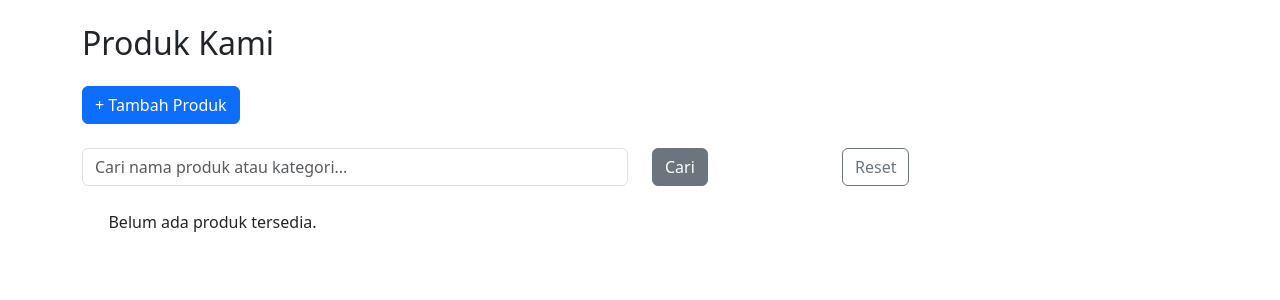
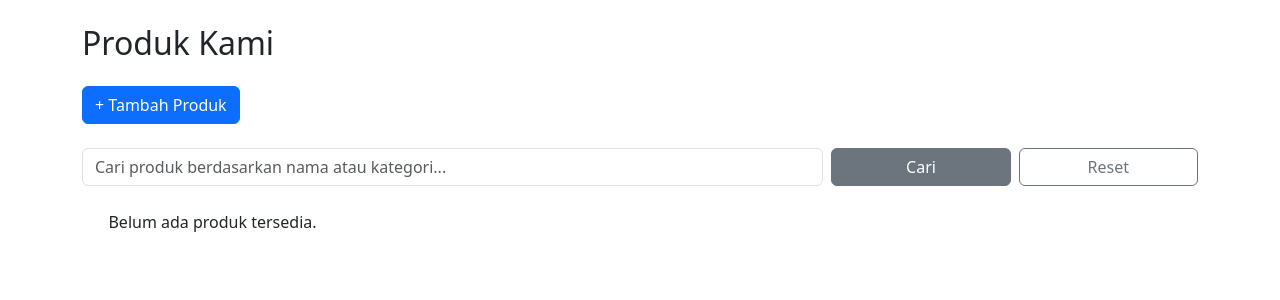
Before and after one commit to rhmdfrds1212/KP_PemesananBarang, a Laravel app: page /produk in a window 1280 px wide. Shown: the part 108-408 px from the top of the page. Run offline with Laravel 12, Linux system fonts and the light colour scheme; data that the repository does not hold is empty; style sheets or scripts are compiled from the project's sources.

Commit message:
revisi halaman produk dan penambahan pada produk/pembayaran

```diff
--- a/Advertising/app/Http/Controllers/ProdukController.php
+++ b/Advertising/app/Http/Controllers/ProdukController.php
@@ -14,6 +14,17 @@ class ProdukController extends Controller
     {
         $produk = Produk::all();
         return view('produk.index')->with('produk', $produk);
+
+         $query = Produk::query();
+
+         if ($request->has('cari') && $request->cari != '') {
+            $query->where('nama', 'like', '%' . $request->cari . '%')
+                ->orWhere('kategori', 'like', '%' . $request->cari . '%');
+        }
+
+        $produks = $query->get();
+
+        return view('produk.index', compact('produks'));
     }
 
     /**
@@ -55,6 +66,13 @@ class ProdukController extends Controller
         }
     }
 
+    public function Pembayaran($id)
+    {
+    $produk = Produk::findOrFail($id);
+    return view('produk.pembayaran', compact('produk'));
+    }
+
+
     /**
      * Display the specified resource.
      */
--- a/Advertising/resources/views/produk/index.blade.php
+++ b/Advertising/resources/views/produk/index.blade.php
@@ -10,17 +10,18 @@
 
     <a href="{{ route('produk.create') }}" class="btn btn-primary mb-4">+ Tambah Produk</a>
 
-    <form action="{{ route('produk.index') }}" method="GET" class="row mb-4">
-    <div class="col-md-6">
-        <input type="text" name="cari" class="form-control" placeholder="Cari nama produk atau kategori..." value="{{ request('cari') }}">
+    <form action="{{ route('produk.index') }}" method="GET" class="row mb-4 g-2 align-items-center">
+    <div class="col-md-8">
+        <input type="text" name="cari" class="form-control" placeholder="Cari produk berdasarkan nama atau kategori..." value="{{ request('cari') }}">
     </div>
-    <div class="col-md-2">
+    <div class="col-md-2 d-grid">
         <button type="submit" class="btn btn-secondary">Cari</button>
     </div>
-    <div class="col-md-2">
+    <div class="col-md-2 d-grid">
         <a href="{{ route('produk.index') }}" class="btn btn-outline-secondary">Reset</a>
     </div>
 </form>
+
 
     <div class="row row-cols-1 row-cols-sm-2 row-cols-md-3 row-cols-lg-4 g-4">
         @forelse ($produk as $item)
@@ -43,6 +44,7 @@
                                 @method('DELETE')
                                 <button type="submit" class="btn btn-sm btn-danger w-100">Hapus</button>
                             </form>
+                            <a href="{{ route('produk.beli', $item->id) }}" class="btn btn-success w-100 mb-2">Beli</a>
                         </div>
                     </div>
                 </div>
--- a/Advertising/routes/web.php
+++ b/Advertising/routes/web.php
@@ -10,3 +10,5 @@ Route::get('/', function () {
 
 Route::resource('lokasi', LokasiController::class);
 Route::resource('produk', ProdukController::class);
+Route::get('/produk/{id}/pembayaran', [ProdukController::class, 'pembayaran'])->name('produk.beli');
+Route::post('/pembayaran/{id}', [PembayaranController::class, 'proses'])->name('pembayaran.proses');
```
Also changed, not shown: Advertising/resources/views/produk/pembayaran.blade.php (added, +29 -0 lines), Advertising/public/upload/produk/1748325977.png (added).
